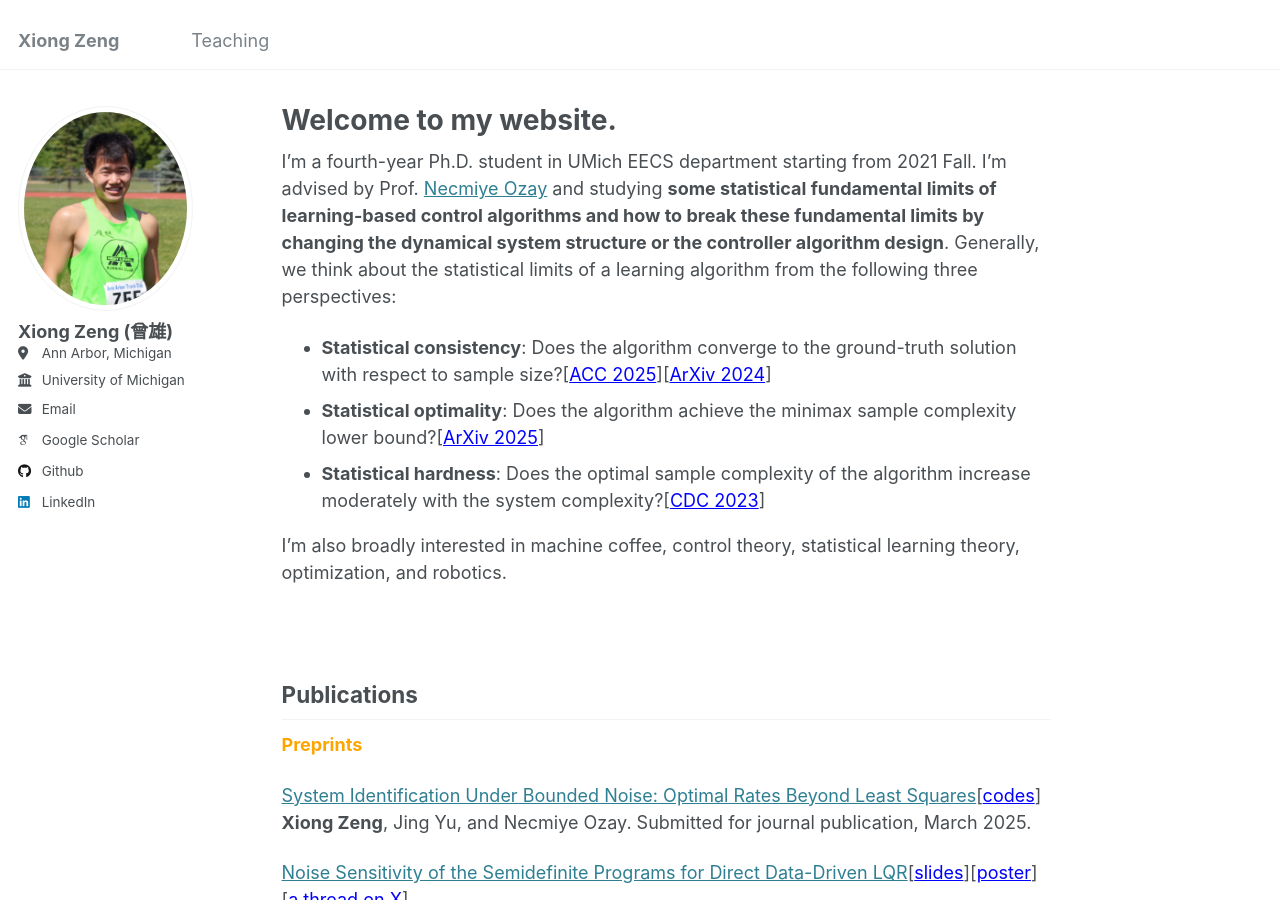
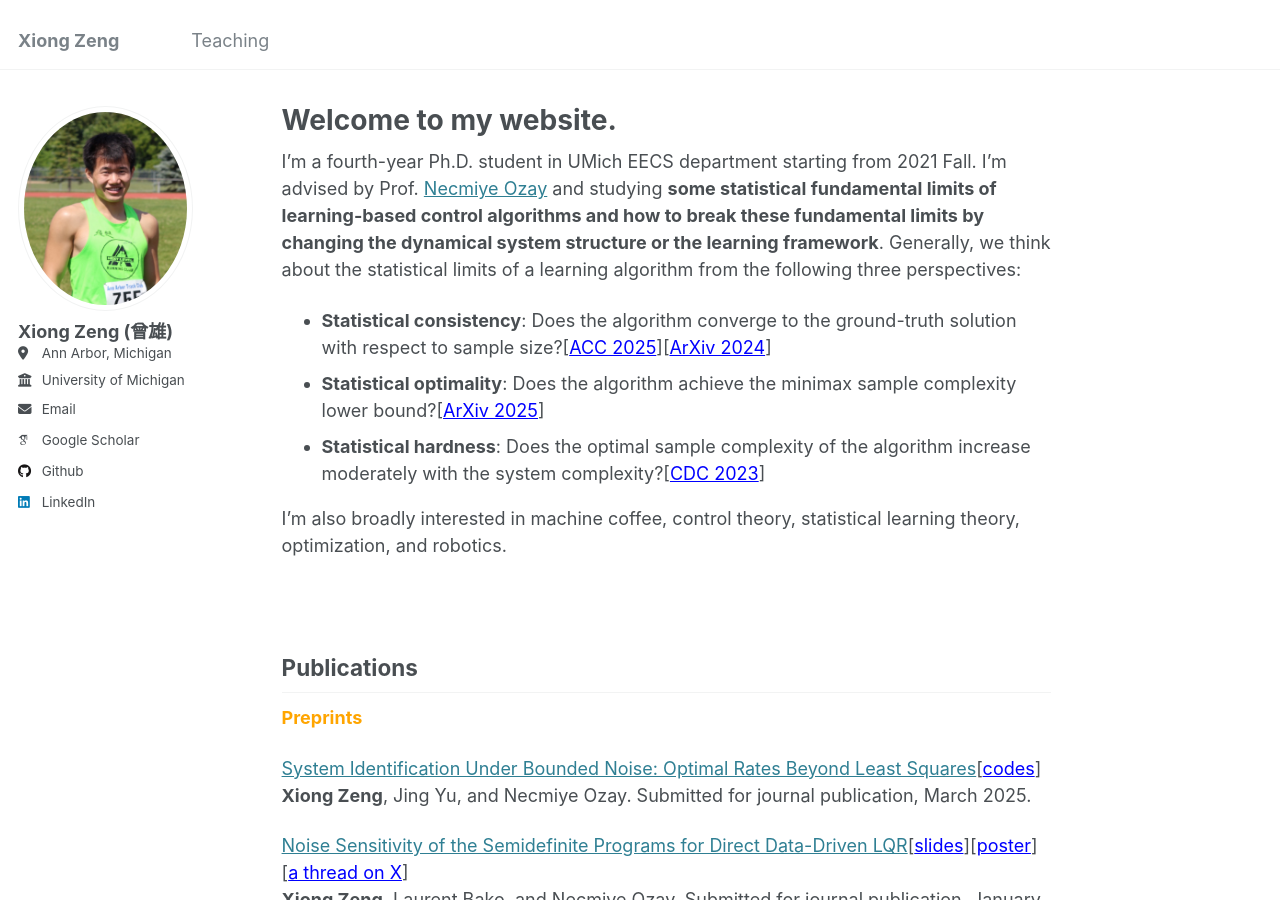
Before and after one commit to zengxiong111/zengxiong.github.io, a Jekyll site: the page built from _pages/about.md, in a window 1280 px wide and 900 px high. Built offline with Jekyll 4.4.1, drawn with Linux system fonts in a browser that asks for light colours; some web fonts are replaced.

Commit message:
Update about.md

```diff
--- a/_pages/about.md
+++ b/_pages/about.md
@@ -7,7 +7,7 @@ redirect_from:
   - /about.html
 ---
 
-I'm a fourth-year Ph.D. student in UMich EECS department starting from 2021 Fall. I'm advised by Prof. <a href="https://web.eecs.umich.edu/~necmiye/" target="_blank">Necmiye Ozay</a> and studying **some statistical fundamental limits of learning-based control algorithms and how to break these fundamental limits by changing the dynamical system structure or the controller algorithm design**. Generally, we think about the statistical limits of a learning algorithm from the following three perspectives:
+I'm a fourth-year Ph.D. student in UMich EECS department starting from 2021 Fall. I'm advised by Prof. <a href="https://web.eecs.umich.edu/~necmiye/" target="_blank">Necmiye Ozay</a> and studying **some statistical fundamental limits of learning-based control algorithms and how to break these fundamental limits by changing the dynamical system structure or the learning framework**. Generally, we think about the statistical limits of a learning algorithm from the following three perspectives:
 - **Statistical consistency**: Does the algorithm converge to the ground-truth solution with respect to sample size?[<a href="https://web.eecs.umich.edu/~necmiye/pubs/ZengBO_acc25.pdf" style="color: blue;" target="_blank">ACC 2025</a>][<a href="https://arxiv.org/abs/2412.19705" style="color: blue;" target="_blank">ArXiv 2024</a>]
 - **Statistical optimality**: Does the algorithm achieve the minimax sample complexity lower bound?[<a href="https://arxiv.org/abs/2503.16817" style="color: blue;" target="_blank">ArXiv 2025</a>]
 - **Statistical hardness**: Does the optimal sample complexity of the algorithm increase moderately with the system complexity?[<a href="https://arxiv.org/abs/2311.11151" style="color: blue;" target="_blank">CDC 2023</a>]
```
